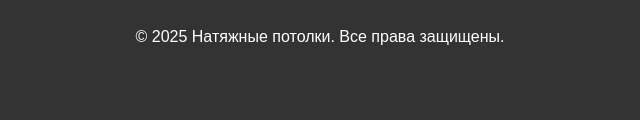
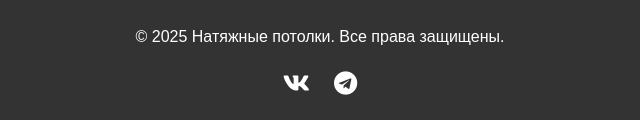
Before and after one commit to vitir0/ekopotolki24, a plain HTML site: page index.html in a window 1280 px wide. Shown: the part 657-797 px from the top of the page, 320-960 px from the left. Drawn offline with Linux system fonts and the light colour scheme.

Commit message:
Update index.html

```diff
--- a/index.html
+++ b/index.html
@@ -4,7 +4,7 @@
     <meta charset="UTF-8">
     <meta name="viewport" content="width=device-width, initial-scale=1.0">
     <title>Натяжные потолки</title>
-    <link rel="stylesheet" href="#">
+    <link rel="stylesheet" href="https://cdnjs.cloudflare.com/ajax/libs/font-awesome/5.15.3/css/all.min.css">
     <style>
         body {
             font-family: Arial, sans-serif;
```
